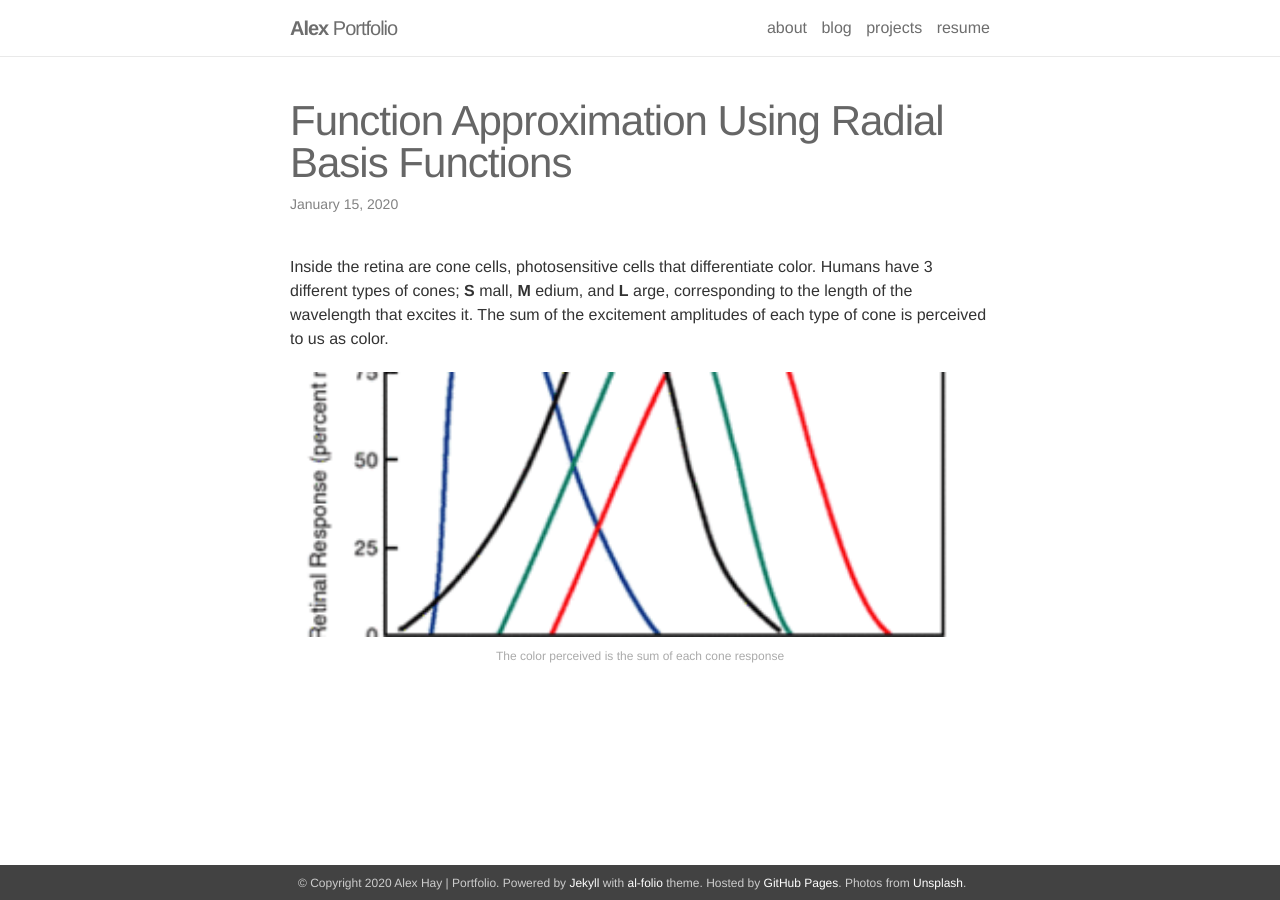
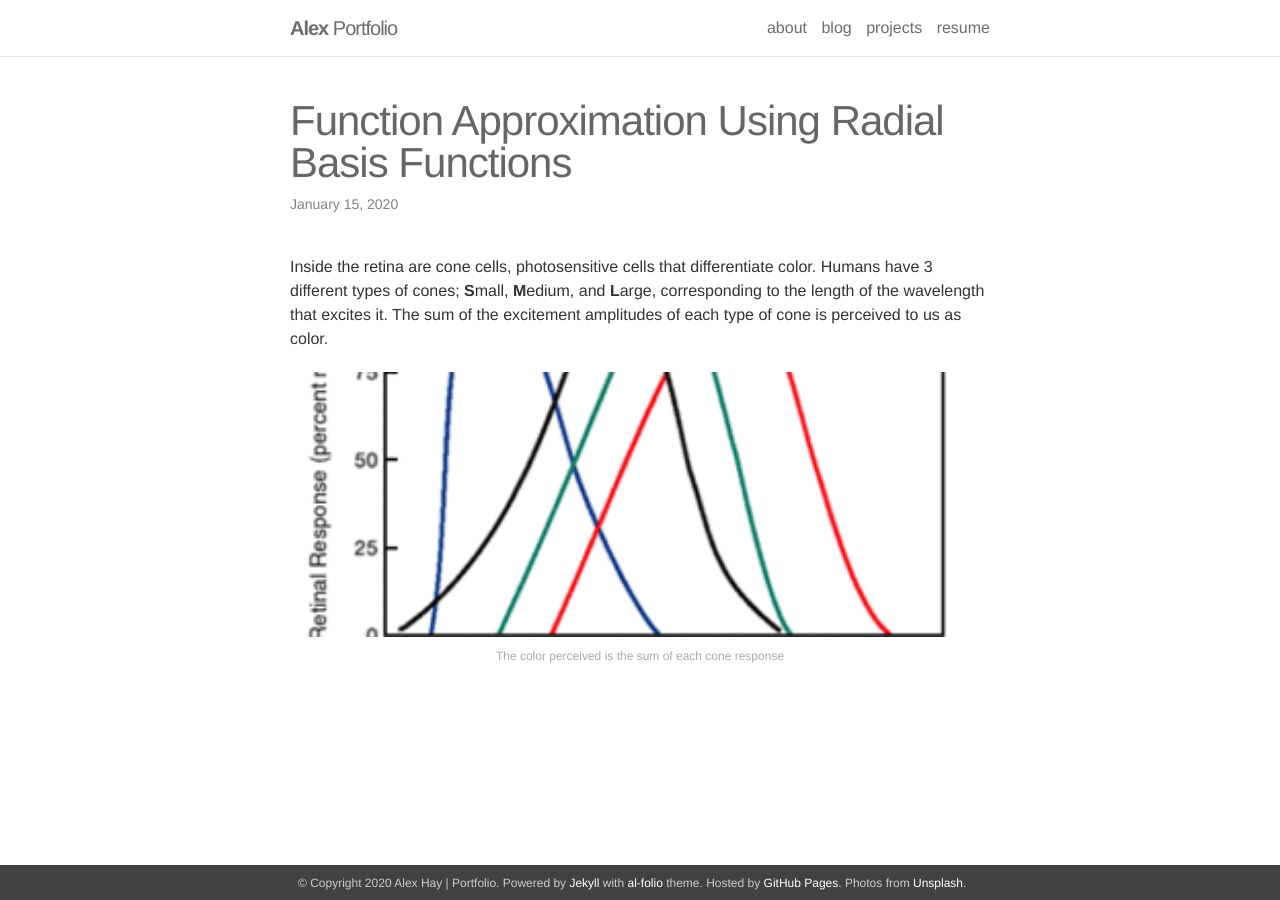
Before and after one commit to an-minyoung/an-minyoung.github.io, a Jekyll site: the page built from _posts/2020-01-15-radial_basis_functions.markdown, in a window 1280 px wide. Built offline with Jekyll 4.4.1, drawn with Linux system fonts in a browser that asks for light colours; nearby versions of some CDN libraries.

Commit message:
formatting

```diff
--- a/_posts/2020-01-15-radial_basis_functions.markdown
+++ b/_posts/2020-01-15-radial_basis_functions.markdown
@@ -4,7 +4,7 @@ title:  Function Approximation Using Radial Basis Functions
 date:   2020-01-15
 description: Using radial basis functions to approximate a linear mapping
 ---
-Inside the retina are cone cells, photosensitive cells that differentiate color. Humans have 3 different types of cones; **S** mall, **M** edium, and **L** arge, corresponding to the length of the wavelength that excites it. The sum of the excitement amplitudes of each type of cone is perceived to us as color.
+Inside the retina are cone cells, photosensitive cells that differentiate color. Humans have 3 different types of cones; <b>S</b>mall, <b>M</b>edium, and <b>L</b>arge, corresponding to the length of the wavelength that excites it. The sum of the excitement amplitudes of each type of cone is perceived to us as color.
 
 <div class="img_row">
     <img class="col three" src="{{ site.baseurl }}/assets/img/Figure_5.gif">
```
